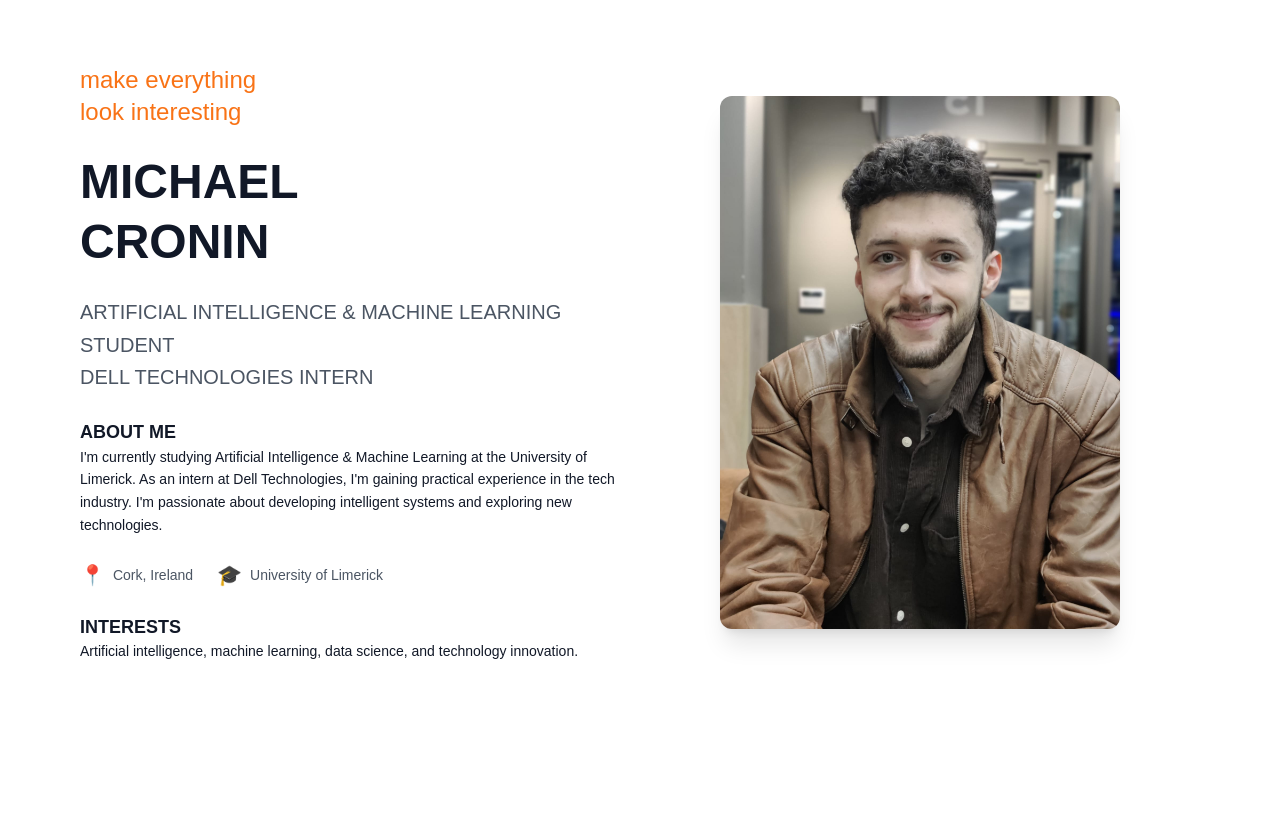
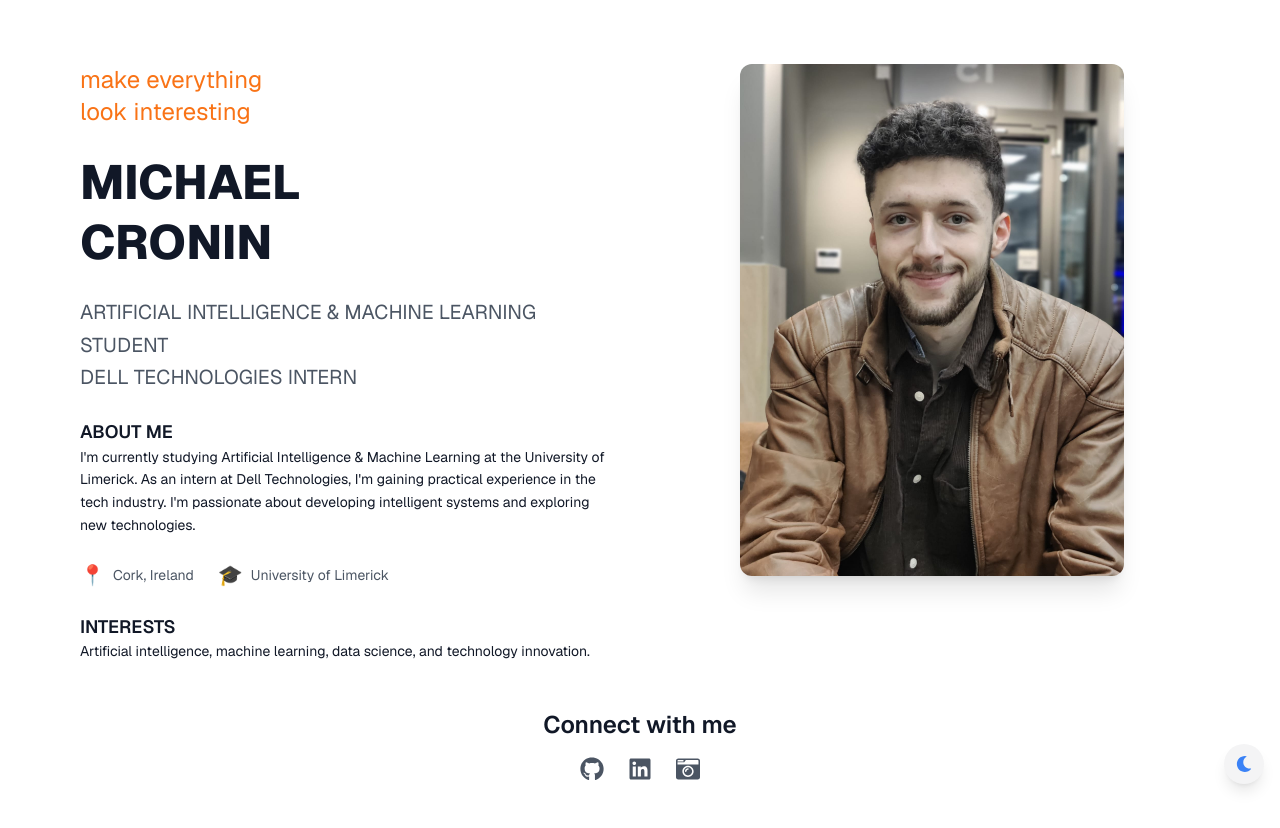
Before and after one commit to mcPrefect/michaelcronin.ie, a Next.js app in the folder michaelcronin-site/: page / in a window 1280 px wide. Shown: the top 828 px of the page. Before the commit the page ends 800 px from the top, so only its background shows below. Built offline with nearby package versions, Linux system fonts and the light colour scheme.

Commit message:
updated quotes

```diff
--- a/michaelcronin-site/app/globals.css
+++ b/michaelcronin-site/app/globals.css
@@ -3,13 +3,6 @@
 @tailwind utilities;
 
 :root {
-  --background: #ffffff;
-  --foreground: #171717;
-}
-
-@theme inline {
-  --color-background: var(--background);
-  --color-foreground: var(--foreground);
   --font-sans: var(--font-geist-sans);
   --font-mono: var(--font-geist-mono);
 }
@@ -22,7 +15,5 @@
 }
 
 body {
-  background: var(--background);
-  color: var(--foreground);
-  font-family: Arial, Helvetica, sans-serif;
+  font-family: var(--font-sans), sans-serif;
 }
--- a/michaelcronin-site/app/layout.js
+++ b/michaelcronin-site/app/layout.js
@@ -1,27 +1,31 @@
+import "./globals.css";
 import { Geist, Geist_Mono } from "next/font/google";
-import "./globals.css";
+import { Caveat } from "next/font/google";
 
 const geistSans = Geist({
+  subsets: ["latin"],
   variable: "--font-geist-sans",
-  subsets: ["latin"],
 });
 
 const geistMono = Geist_Mono({
+  subsets: ["latin"],
   variable: "--font-geist-mono",
+});
+
+const caveat = Caveat({
   subsets: ["latin"],
+  variable: "--font-handwritten",
 });
 
 export const metadata = {
-  title: "Create Next App",
-  description: "Generated by create next app",
+  title: "Michael Cronin Portfolio",
+  description: "Personal portfolio built with Next.js",
 };
 
 export default function RootLayout({ children }) {
   return (
-    <html lang="en">
-      <body
-        className={`${geistSans.variable} ${geistMono.variable} antialiased`}
-      >
+    <html lang="en" className={`${geistSans.variable} ${geistMono.variable} ${caveat?.variable || ""} antialiased transition-colors duration-300`}>
+      <body>
         {children}
       </body>
     </html>
--- a/michaelcronin-site/app/page.js
+++ b/michaelcronin-site/app/page.js
@@ -1,23 +1,23 @@
 "use client";
-
+import { FaGithub, FaLinkedin, FaCameraRetro } from "react-icons/fa";
 import Image from "next/image";
+import DarkModeToggle from "../components/DarkModeToggle";
 
 export default function Home() {
   return (
-    <main className="min-h-screen bg-white text-gray-900 px-6 md:px-20 py-16">
-      <section className="flex flex-col md:flex-row items-center justify-between space-y-10 md:space-y-0">
+    <main className="min-h-screen bg-white text-gray-900 dark:bg-zinc-900 dark:text-gray-100 px-6 md:px-20 py-16 transition-colors duration-300">
+      <section className="flex flex-col md:flex-row md:items-start items-center justify-between md:space-x-12 space-y-10 md:space-y-0">
         {/* Left Column */}
         <div className="md:w-1/2 space-y-6">
-        <p className="font-[--font-handwritten] text-2xl text-orange-500">
-          make everything<br />look interesting
-        </p>
-
+          <p className="font-[--font-handwritten] text-2xl text-orange-500 dark:text-orange-400">
+            make everything<br />look interesting
+          </p>
 
           <h1 className="text-5xl font-extrabold leading-tight">
             MICHAEL<br />CRONIN
           </h1>
 
-          <p className="text-xl text-gray-600 leading-relaxed">
+          <p className="text-xl text-gray-600 dark:text-gray-300 leading-relaxed">
             ARTIFICIAL INTELLIGENCE & MACHINE LEARNING STUDENT<br />
             DELL TECHNOLOGIES INTERN
           </p>
@@ -25,11 +25,12 @@ export default function Home() {
           <div>
             <h2 className="text-lg font-semibold mt-6">ABOUT ME</h2>
             <p className="text-sm leading-relaxed">
-              I'm currently studying Artificial Intelligence & Machine Learning at the University of Limerick. As an intern at Dell Technologies, I'm gaining practical experience in the tech industry. I'm passionate about developing intelligent systems and exploring new technologies.
-            </p>
+  I&apos;m currently studying Artificial Intelligence &amp; Machine Learning at the University of Limerick. As an intern at Dell Technologies, I&apos;m gaining practical experience in the tech industry. I&apos;m passionate about developing intelligent systems and exploring new technologies.
+</p>
+
           </div>
 
-          <div className="flex space-x-6 mt-4 text-sm text-gray-600">
+          <div className="flex space-x-6 mt-4 text-sm text-gray-600 dark:text-gray-400">
             <div className="flex items-center space-x-2">
               <span className="text-xl">📍</span>
               <span>Cork, Ireland</span>
@@ -42,23 +43,40 @@ export default function Home() {
 
           <div className="mt-6">
             <h2 className="text-lg font-semibold">INTERESTS</h2>
-            <p className="text-sm">
+            <p className="text-sm dark:text-gray-300">
               Artificial intelligence, machine learning, data science, and technology innovation.
             </p>
           </div>
         </div>
 
         {/* Right Column - Image */}
-        <div className="md:w-1/2 flex justify-center">
+        <div className="md:w-1/2 w-full flex justify-center">
           <Image
-            src="/michael.jpg" // Ensure this path is correct
+            src="/michael.jpg"
             alt="Michael Cronin"
             width={400}
             height={600}
-            className="rounded-xl shadow-xl object-cover"
+            className="rounded-xl shadow-xl object-cover w-full max-w-sm"
           />
         </div>
       </section>
+
+      <section className="py-12 text-center">
+        <h2 className="text-2xl font-semibold mb-4">Connect with me</h2>
+        <div className="flex justify-center space-x-6 text-2xl mt-4">
+          <a href="https://github.com/mcPrefect" target="_blank" className="text-gray-600 hover:text-black dark:text-gray-300 dark:hover:text-white transition">
+            <FaGithub />
+          </a>
+          <a href="https://www.linkedin.com/in/michael-cronin-5269a51b2" target="_blank" className="text-gray-600 hover:text-blue-700 dark:text-gray-300 dark:hover:text-white transition">
+            <FaLinkedin />
+          </a>
+          <a href="https://glass.photo/michaelcronin" target="_blank" className="text-gray-600 hover:text-pink-600 dark:text-gray-300 dark:hover:text-white transition">
+            <FaCameraRetro />
+          </a>
+        </div>
+      </section>
+
+      <DarkModeToggle />
     </main>
   );
 }
--- /dev/null
+++ b/michaelcronin-site/components/DarkModeToggle.js
@@ -0,0 +1,46 @@
+"use client";
+import { useEffect, useState } from "react";
+import { FaSun, FaMoon } from "react-icons/fa";
+
+export default function DarkModeToggle() {
+  const [isDark, setIsDark] = useState(false);
+
+  // Initialize theme on component mount
+  useEffect(() => {
+    const savedTheme = localStorage.getItem("theme");
+    const prefersDark = window.matchMedia("(prefers-color-scheme: dark)").matches;
+    const root = document.documentElement;
+
+    if (savedTheme === "dark" || (!savedTheme && prefersDark)) {
+      root.classList.add("dark");
+      setIsDark(true);
+    } else {
+      root.classList.remove("dark");
+      setIsDark(false);
+    }
+  }, []);
+
+  const toggleTheme = () => {
+    const root = document.documentElement;
+
+    if (root.classList.contains("dark")) {
+      root.classList.remove("dark");
+      localStorage.setItem("theme", "light");
+      setIsDark(false);
+    } else {
+      root.classList.add("dark");
+      localStorage.setItem("theme", "dark");
+      setIsDark(true);
+    }
+  };
+
+  return (
+    <button
+      onClick={toggleTheme}
+      className="fixed bottom-4 right-4 p-3 bg-zinc-100 dark:bg-zinc-800 text-black dark:text-white rounded-full shadow-lg hover:scale-105 transition"
+      aria-label="Toggle dark mode"
+    >
+      {isDark ? <FaSun className="text-yellow-400" /> : <FaMoon className="text-blue-500" />}
+    </button>
+  );
+}
--- a/michaelcronin-site/package.json
+++ b/michaelcronin-site/package.json
@@ -11,7 +11,8 @@
   "dependencies": {
     "next": "15.3.0",
     "react": "^19.0.0",
-    "react-dom": "^19.0.0"
+    "react-dom": "^19.0.0",
+    "react-icons": "^5.5.0"
   },
   "devDependencies": {
     "@eslint/eslintrc": "^3",
@@ -20,6 +21,6 @@
     "eslint": "^9",
     "eslint-config-next": "15.3.0",
     "postcss": "^8.5.3",
-    "tailwindcss": "^3.4.1"
+    "tailwindcss": "^3.4.17"
   }
 }
--- a/michaelcronin-site/tailwind.config.js
+++ b/michaelcronin-site/tailwind.config.js
@@ -1,5 +1,6 @@
 /** @type {import('tailwindcss').Config} */
 module.exports = {
+  darkMode: "class", // <--- important!
   content: [
     "./app/**/*.{js,ts,jsx,tsx}",      // Tailwind will scan these
     "./pages/**/*.{js,ts,jsx,tsx}",
```
Also changed, not shown: 1 other file (tests, documents, lock files or other folders).
